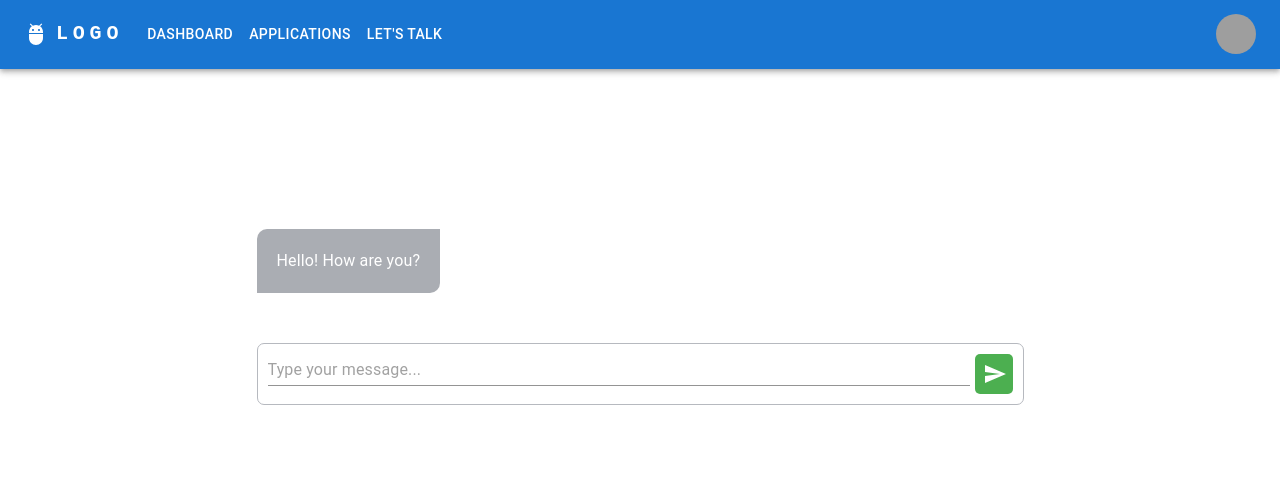
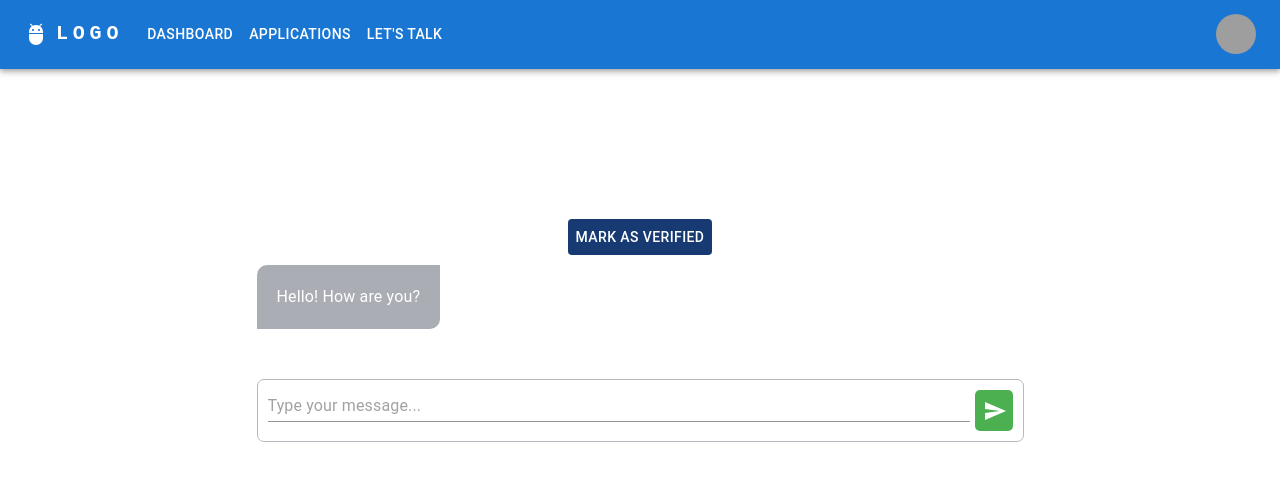
Before and after one commit to Haleema-Shahid/Doctors-Document-Verification-App, a React (Create React App) app: page /chatbox-verifier in a window 1280 px wide. Shown: the top 480 px of the page. Built offline with nearby package versions, Linux system fonts and the light colour scheme; grey boxes are pictures that could not be loaded.

Commit message:
added verification button

```diff
--- a/src/chat/chatbox-verifier.js
+++ b/src/chat/chatbox-verifier.js
@@ -1,7 +1,7 @@
 import React, { useEffect, useState } from "react";
 import "./chatbox.css";
 import Message from "./message";
-import { Box, Typography, TextField } from "@mui/material";
+import { Box, Typography, TextField, Button } from "@mui/material";
 import SendIcon from "@mui/icons-material/Send";
 import Header from "../header/header.js";
 import DocumentInputMessage from "./documentInputMessage.js";
@@ -26,7 +26,7 @@ function ChatBoxVerifier() {
     {
       //if user says no to "documents ready?"
       sender: "bot",
-      text: "Please get your documents so we can proceed",
+      text: "Have you verified the user?",
       sequenceNumber: 4,
     },
     {
@@ -157,6 +157,7 @@ function ChatBoxVerifier() {
           ...prevMessages,
           { text: inputMessage, sender: "user", isDocumentInput: null },
           ...clientFilesMessages,
+          { text: inputMessage, sender: "bot", isDocumentInput: null },
         ]);
 
         // Update the clientFiles in local storage without the processed files
@@ -186,8 +187,14 @@ function ChatBoxVerifier() {
   return (
     <div className="App">
       <Header />
+
       <div className="chatbox">
         <div className="chat-container">
+          <Button
+          style={{
+            backgroundColor: "#173a73",
+            color: "white",
+          }}>Mark as verified</Button>
           <div className="chat-messages">
             {messages.map((message, index) => (
               <div key={index} className={`message`}>
--- a/src/header/header.js
+++ b/src/header/header.js
@@ -42,6 +42,7 @@ function Header() {
 
   const handleDashboardClick =()=>{
     console.log("dashboard clicked!");
+    navigate("/dashboard")
   }
   const handleLogout = () => {
     localStorage.clear();
--- a/src/index.css
+++ b/src/index.css
@@ -5,6 +5,7 @@ body {
     sans-serif;
   -webkit-font-smoothing: antialiased;
   -moz-osx-font-smoothing: grayscale;
+  background-color: white;
 }
 
 code {
```
Also changed, not shown: 1 other file (tests, documents, lock files or other folders).
